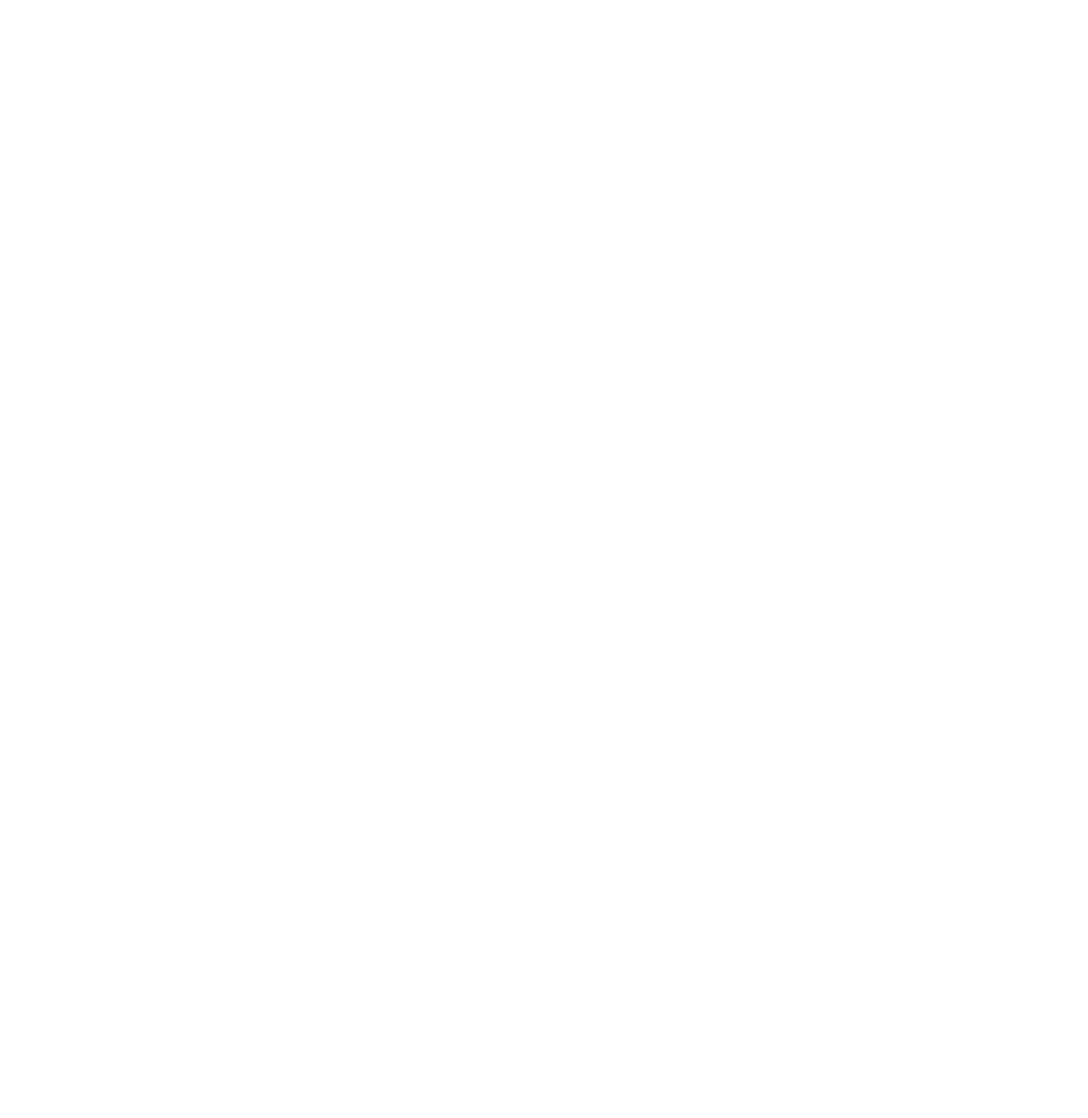
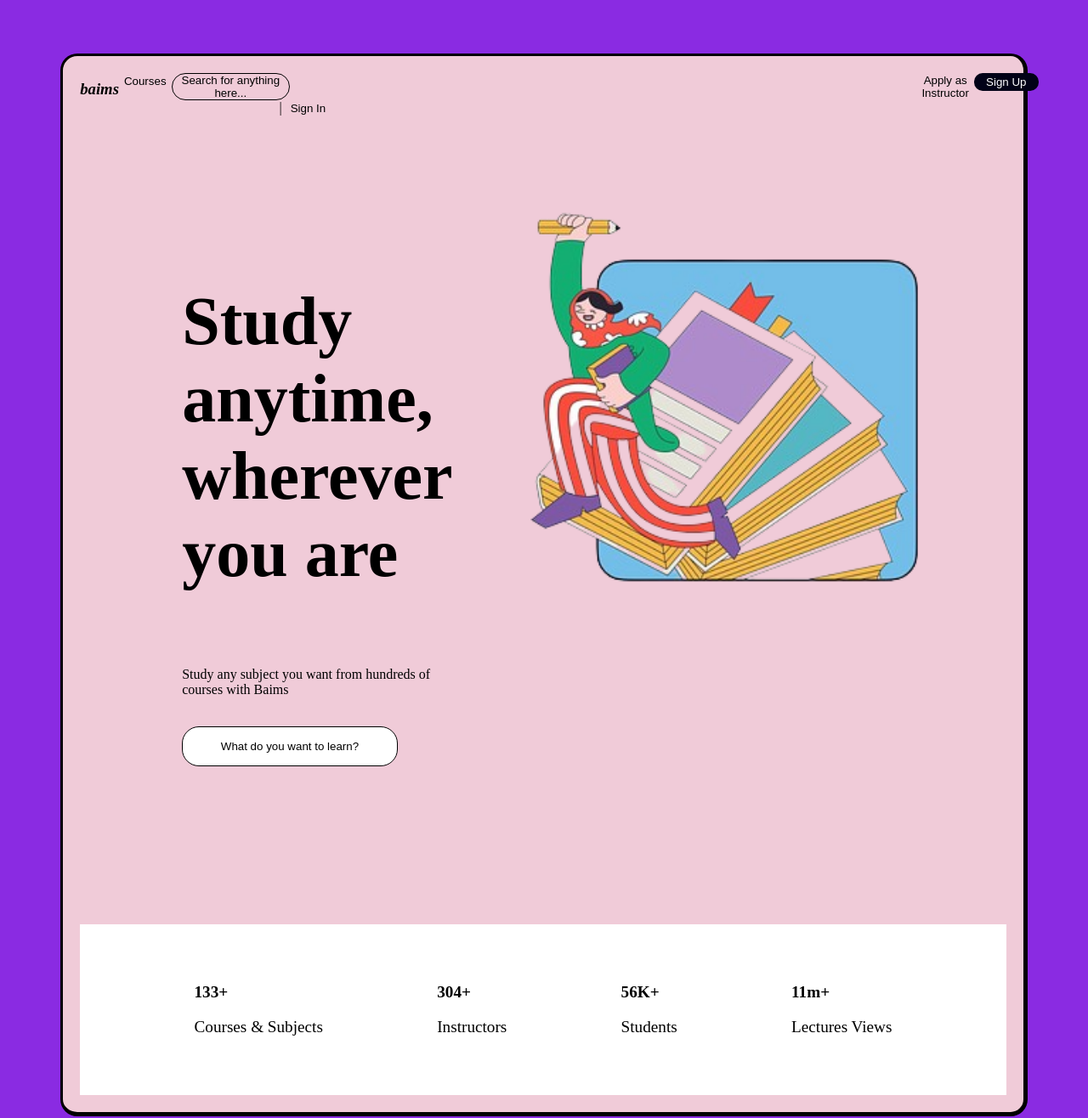
Before and after one commit to Laura-Nyaaga/LandingPage001, a plain HTML site: page index.html in a window 1280 px wide. Shown: the whole page at 85% size. Before the commit the page ends 800 px from the top, so only its background shows below. Drawn offline with Linux system fonts and the light colour scheme.

Commit message:
add content

```diff
--- a/index.html
+++ b/index.html
@@ -4,8 +4,75 @@
     <meta charset="UTF-8">
     <meta name="viewport" content="width=device-width, initial-scale=1.0">
     <title>Document</title>
+    <link rel="stylesheet" href="style.css">
 </head>
 <body>
+    <div id="major">
+        <nav id="navbar">
+            <div id="heading">
+                <h3>baims</h3>
+            </div>
+            <div>
+                <button class="courses">Courses</button>
+            </div>
 
+            <div>
+                <button class="search" type="text"><i class="fa fa-search"></i>Search for anything here...</button>
+            </div>
+
+            <div id="apply">
+                <button class="apply">Apply as Instructor </button>
+             |
+               <button id="sign-in">Sign In</button>
+            </div>
+
+            <div>
+                <button id="sign-up">Sign Up</button>
+            </div>
+
+
+
+
+        </nav>
+
+        <div>
+            <div id="mainDiv">
+                <div id="Paragraph">
+                     <div id="sentence"><br><br><br><h1><b>Study anytime,<br>wherever you are</b></h1></div><br>
+                     <p>Study any subject you want from hundreds of courses with Baims</p><br>
+                     <button id="box" type="search">What do you want to learn?</button>
+                     <br><br><br>
+               </div>
+                        <img id="schoolboy" src="/images/school boy.png" alt="A pile of books" width="800px" height="500px">
+        </div>
+
+        <div>
+            <footer>
+                <div id="Footer">
+                    <div>
+                        <p><strong>133+</strong></p>
+                        <p>Courses & Subjects</p>
+                    </div>
+
+                    <div>
+                        <p><strong>304+</strong></p>
+                        <p>Instructors</p>
+                    </div>
+
+                    <div>
+                        <p><strong>56K+</strong></p>
+                        <p>Students</p>
+                    </div>
+
+                    <div>
+                        <div>
+                            <p><strong>11m+</strong></p>
+                            <p>Lectures Views</p>
+                        </div>
+                    </div>
+                </div>
+            </footer>
+        </div>
+    </div>
 </body>
 </html>
--- a/style.css
+++ b/style.css
@@ -0,0 +1,111 @@
+#major{
+    background-color: rgb(240, 203, 216);
+    border-radius: 20px;
+    padding: 20px;
+    margin: 5%;
+    border: solid black;
+    border-right-width: 5px;
+    border-bottom-width: 5px;
+
+}
+#sign-up{
+    background-color: rgb(1, 1, 23);
+    color:white;
+    padding: 1px;
+    box-sizing: border-box;
+    cursor: pointer;
+    border-radius: 70px;
+    width: 200%;
+    border-color: transparent;
+    border-radius: 10px;
+
+
+}
+#navbar{
+    display:flex;
+}
+#heading{
+    font-style: italic;
+    line-height: 0cm;
+    margin-bottom: 15px;
+
+
+}
+.search{
+    background-color: transparent;
+    box-sizing: border-box;
+    cursor: pointer;
+    width: 110%;
+    margin-right:20px ;
+    border:  1px solid black;
+    padding: 0px;
+    border-radius: 20px;
+}
+.courses{
+    border: 0cap;
+    background-color: transparent;
+}
+.apply{
+    background-color: transparent;
+    border: 0cap;
+    margin-left: 750px;
+}
+#sign-in{
+    background-color: transparent;
+    border: 0cm;
+}
+.apply,.sign-up,.sign-up{
+    justify-content: space-evenly;
+}
+.courses,.search{
+    /* justify-content: space-between; */
+    gap: 100px;
+
+}
+.body{
+    background-color: blueviolet;
+    height: 270px;
+    margin-bottom: 30px;
+}
+
+#mainDiv{
+    display: flex;
+    gap: 20px;
+    margin-left: 30px;
+ }
+ #Paragraph{
+   margin-left: 90px;
+   margin-bottom: 150px;
+ }
+
+
+ #box{
+     padding: 15px 32px;
+     background-color: white;
+     border-radius: 20px;
+     border: solid 1px;
+     width: 80%
+ }
+ #sentence{
+     font-size: 250%;
+     font-family: Georgia Verdana;
+     margin-bottom: 2px;
+
+}
+
+#schoolboy{
+    margin-top: 100px;
+}
+
+#Footer{
+    display: flex;
+    justify-content: space-evenly;
+    background-color: white;
+    padding-top: 50px;
+    padding-bottom: 50px;
+    font-size: larger;
+}
+
+body{
+    background-color: blueviolet;
+}
```
Also changed, not shown: images/school boy.png (added).
